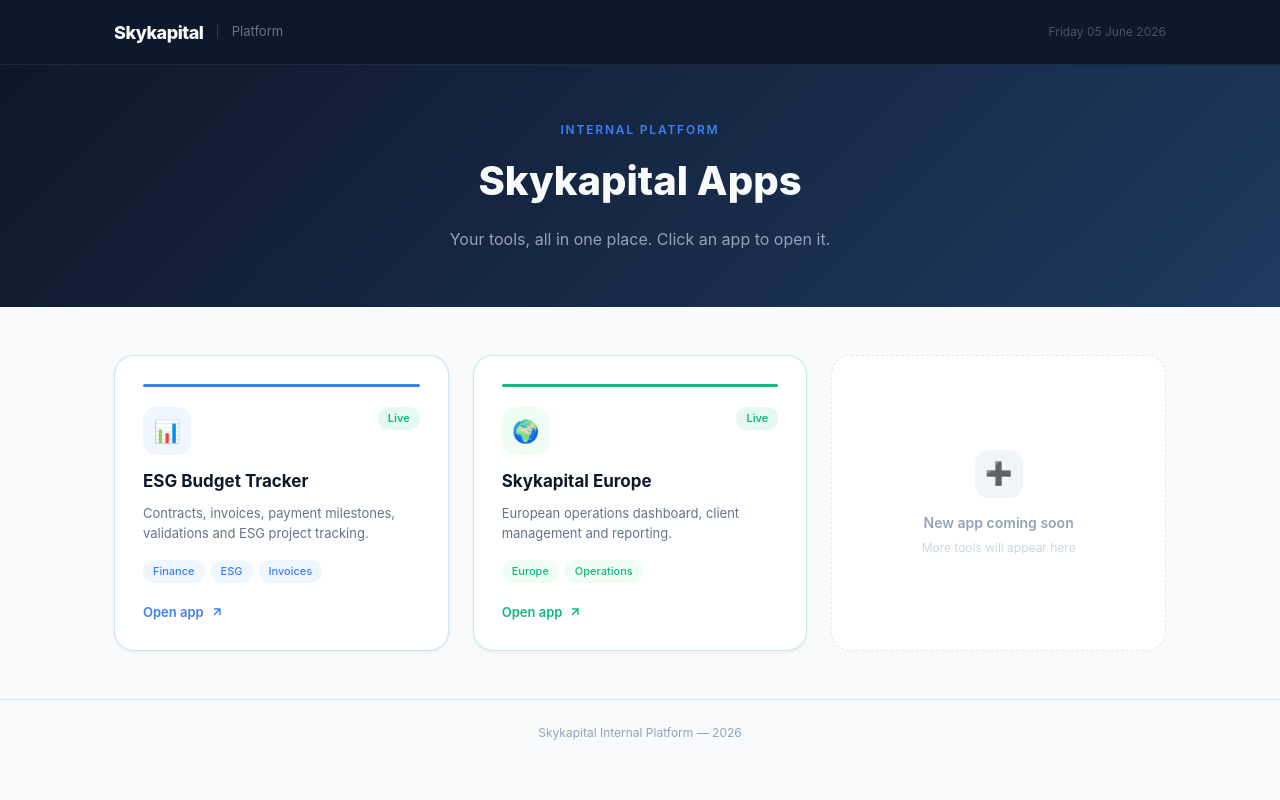
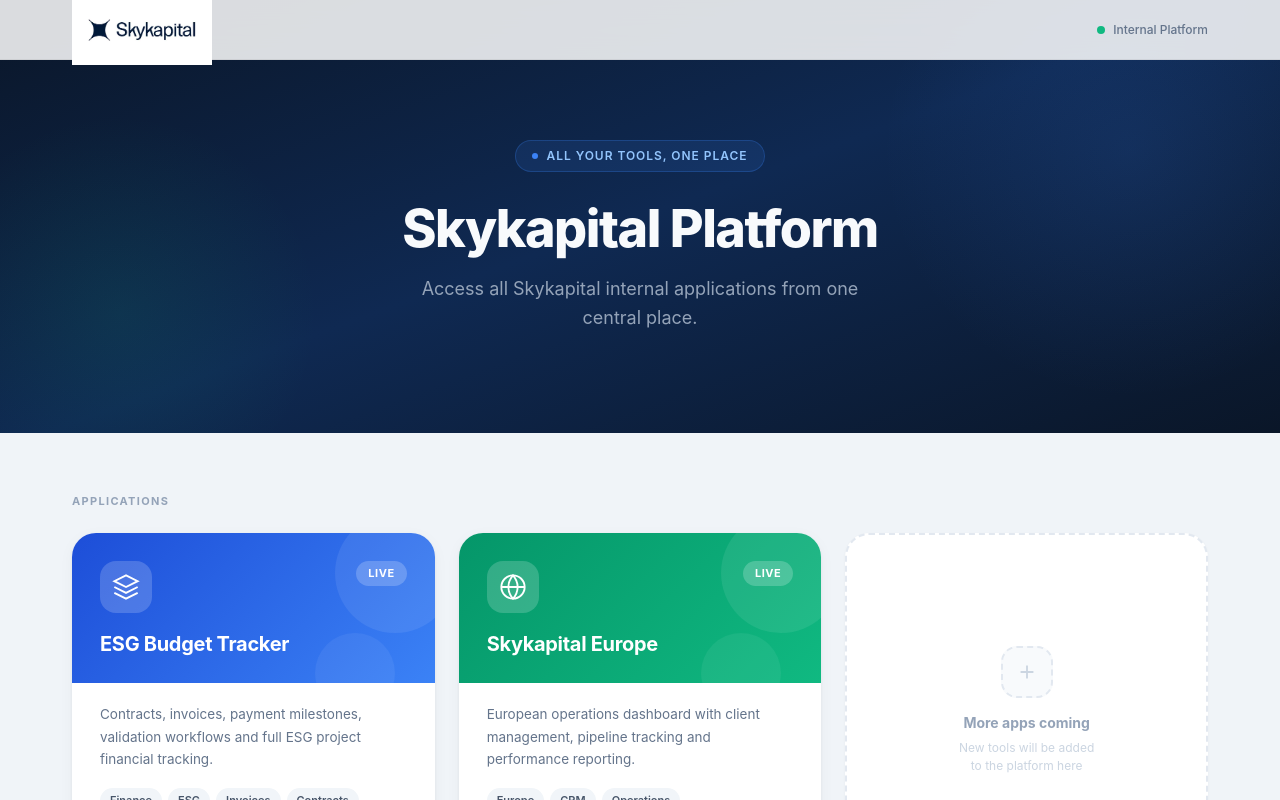
Before and after one commit to rudychoufani98-stack/Skykapital-portal, a Next.js app: page / in a window 1280 px wide. Shown: the top 800 px of the page. Built offline with nearby package versions, Linux system fonts and the light colour scheme.

Commit message:
Premium portal redesign with logo, gradient cards and polished layout

```diff
--- a/app/page.tsx
+++ b/app/page.tsx
@@ -1,91 +1,160 @@
-export default function Portal() {
+'use client'
+import Image from 'next/image'
+
 const apps = [
   {
     name: 'ESG Budget Tracker',
-      description: 'Contracts, invoices, payment milestones, validations and ESG project tracking.',
+    description: 'Contracts, invoices, payment milestones, validation workflows and full ESG project financial tracking.',
     url: 'https://budget-tracker-two-beta.vercel.app/login',
-      icon: '📊',
+    icon: (
+      <svg width="28" height="28" fill="none" stroke="currentColor" strokeWidth="1.6" viewBox="0 0 24 24">
+        <path d="M12 2L2 7l10 5 10-5-10-5z"/><path d="M2 17l10 5 10-5"/><path d="M2 12l10 5 10-5"/>
+      </svg>
+    ),
     color: '#3B82F6',
-      bg: '#EFF6FF',
-      border: 'rgba(59,130,246,0.25)',
-      tags: ['Finance', 'ESG', 'Invoices'],
+    gradient: 'linear-gradient(135deg, #1D4ED8, #3B82F6)',
+    tags: ['Finance', 'ESG', 'Invoices', 'Contracts'],
   },
   {
     name: 'Skykapital Europe',
-      description: 'European operations dashboard, client management and reporting.',
+    description: 'European operations dashboard with client management, pipeline tracking and performance reporting.',
     url: 'https://skykapitaleurope.vercel.app/login',
-      icon: '🌍',
+    icon: (
+      <svg width="28" height="28" fill="none" stroke="currentColor" strokeWidth="1.6" viewBox="0 0 24 24">
+        <circle cx="12" cy="12" r="10"/><path d="M2 12h20"/><path d="M12 2a15.3 15.3 0 0 1 4 10 15.3 15.3 0 0 1-4 10 15.3 15.3 0 0 1-4-10 15.3 15.3 0 0 1 4-10z"/>
+      </svg>
+    ),
     color: '#10B981',
-      bg: '#F0FDF4',
-      border: 'rgba(16,185,129,0.25)',
-      tags: ['Europe', 'Operations'],
+    gradient: 'linear-gradient(135deg, #059669, #10B981)',
+    tags: ['Europe', 'CRM', 'Operations'],
   },
 ]
 
+export default function Portal() {
   return (
-    <main style={{ minHeight: '100vh', background: '#F8FAFC', fontFamily: 'Inter, system-ui, sans-serif' }}>
+    <main style={{ minHeight: '100vh', background: '#F0F4F8', fontFamily: '"Inter", system-ui, -apple-system, sans-serif' }}>
 
-      {/* Header */}
-      <div style={{ background: '#0F172A', borderBottom: '1px solid #1E293B' }}>
-        <div style={{ maxWidth: 1100, margin: '0 auto', padding: '0 24px', height: 64, display: 'flex', alignItems: 'center', justifyContent: 'space-between' }}>
-          <div style={{ display: 'flex', alignItems: 'center', gap: 12 }}>
-            <span style={{ color: '#F8FAFC', fontWeight: 800, fontSize: 18, letterSpacing: '-0.5px' }}>Skykapital</span>
-            <span style={{ color: '#334155', fontSize: 13 }}>|</span>
-            <span style={{ color: '#64748B', fontSize: 13 }}>Platform</span>
+      {/* Top nav */}
+      <nav style={{ position: 'fixed', top: 0, left: 0, right: 0, zIndex: 100, background: 'rgba(255,255,255,0.85)', backdropFilter: 'blur(20px)', borderBottom: '1px solid rgba(0,0,0,0.06)', height: 60 }}>
+        <div style={{ maxWidth: 1200, margin: '0 auto', padding: '0 32px', height: '100%', display: 'flex', alignItems: 'center', justifyContent: 'space-between' }}>
+          <Image src="/logo.png" alt="Skykapital" width={140} height={36} style={{ objectFit: 'contain' }} priority />
+          <div style={{ display: 'flex', alignItems: 'center', gap: 8 }}>
+            <div style={{ width: 8, height: 8, borderRadius: '50%', background: '#10B981' }}/>
+            <span style={{ fontSize: 12, fontWeight: 500, color: '#64748B' }}>Internal Platform</span>
           </div>
-          <span style={{ color: '#475569', fontSize: 12 }}>{new Date().toLocaleDateString('en-GB', { weekday: 'long', day: '2-digit', month: 'long', year: 'numeric' })}</span>
+        </div>
+      </nav>
+
+      {/* Hero */}
+      <div style={{
+        background: 'linear-gradient(160deg, #0A1628 0%, #0F2952 50%, #0A1628 100%)',
+        paddingTop: 140, paddingBottom: 100, paddingLeft: 24, paddingRight: 24,
+        position: 'relative', overflow: 'hidden',
+      }}>
+        {/* Decorative circles */}
+        <div style={{ position: 'absolute', top: -100, right: -100, width: 500, height: 500, borderRadius: '50%', background: 'radial-gradient(circle, rgba(59,130,246,0.12) 0%, transparent 70%)', pointerEvents: 'none' }}/>
+        <div style={{ position: 'absolute', bottom: -80, left: -80, width: 400, height: 400, borderRadius: '50%', background: 'radial-gradient(circle, rgba(16,185,129,0.1) 0%, transparent 70%)', pointerEvents: 'none' }}/>
+
+        <div style={{ maxWidth: 1200, margin: '0 auto', textAlign: 'center', position: 'relative', zIndex: 1 }}>
+          <div style={{ display: 'inline-flex', alignItems: 'center', gap: 8, background: 'rgba(59,130,246,0.12)', border: '1px solid rgba(59,130,246,0.25)', borderRadius: 100, padding: '6px 16px', marginBottom: 28 }}>
+            <div style={{ width: 6, height: 6, borderRadius: '50%', background: '#3B82F6' }}/>
+            <span style={{ color: '#93C5FD', fontSize: 12, fontWeight: 600, letterSpacing: '0.08em', textTransform: 'uppercase' }}>All your tools, one place</span>
+          </div>
+          <h1 style={{ color: '#F8FAFC', fontSize: 52, fontWeight: 800, margin: '0 0 18px', letterSpacing: '-1.5px', lineHeight: 1.1 }}>
+            Skykapital Platform
+          </h1>
+          <p style={{ color: '#94A3B8', fontSize: 18, maxWidth: 500, margin: '0 auto', lineHeight: 1.6 }}>
+            Access all Skykapital internal applications from one central place.
+          </p>
         </div>
       </div>
 
-      {/* Hero */}
-      <div style={{ background: 'linear-gradient(135deg, #0F172A 0%, #1E3A5F 100%)', padding: '56px 24px' }}>
-        <div style={{ maxWidth: 1100, margin: '0 auto', textAlign: 'center' }}>
-          <p style={{ color: '#3B82F6', fontWeight: 600, fontSize: 12, letterSpacing: '0.15em', textTransform: 'uppercase', marginBottom: 12 }}>Internal Platform</p>
-          <h1 style={{ color: '#F8FAFC', fontSize: 40, fontWeight: 800, margin: '0 0 16px' }}>Skykapital Apps</h1>
-          <p style={{ color: '#94A3B8', fontSize: 16, maxWidth: 480, margin: '0 auto' }}>Your tools, all in one place. Click an app to open it.</p>
+      {/* Apps */}
+      <div style={{ maxWidth: 1200, margin: '0 auto', padding: '60px 32px' }}>
+        <p style={{ color: '#94A3B8', fontSize: 11, fontWeight: 700, letterSpacing: '0.12em', textTransform: 'uppercase', marginBottom: 24 }}>Applications</p>
+
+        <div style={{ display: 'grid', gridTemplateColumns: 'repeat(auto-fill, minmax(360px, 1fr))', gap: 24 }}>
+          {apps.map(app => (
+            <a key={app.name} href={app.url} target="_blank" rel="noopener noreferrer"
+              style={{ textDecoration: 'none', display: 'block' }}>
+              <div style={{
+                background: '#FFFFFF', borderRadius: 24, overflow: 'hidden',
+                boxShadow: '0 1px 3px rgba(0,0,0,0.06), 0 4px 16px rgba(0,0,0,0.04)',
+                transition: 'transform 0.2s ease, box-shadow 0.2s ease',
+                cursor: 'pointer',
+              }}
+                onMouseEnter={e => {
+                  const el = e.currentTarget as HTMLElement
+                  el.style.transform = 'translateY(-4px)'
+                  el.style.boxShadow = '0 8px 30px rgba(0,0,0,0.12), 0 2px 8px rgba(0,0,0,0.08)'
+                }}
+                onMouseLeave={e => {
+                  const el = e.currentTarget as HTMLElement
+                  el.style.transform = 'none'
+                  el.style.boxShadow = '0 1px 3px rgba(0,0,0,0.06), 0 4px 16px rgba(0,0,0,0.04)'
+                }}
+              >
+                {/* Coloured header band */}
+                <div style={{ background: app.gradient, padding: '28px 28px 24px', position: 'relative', overflow: 'hidden' }}>
+                  <div style={{ position: 'absolute', top: -20, right: -20, width: 120, height: 120, borderRadius: '50%', background: 'rgba(255,255,255,0.08)' }}/>
+                  <div style={{ position: 'absolute', bottom: -30, right: 40, width: 80, height: 80, borderRadius: '50%', background: 'rgba(255,255,255,0.06)' }}/>
+                  <div style={{ display: 'flex', alignItems: 'flex-start', justifyContent: 'space-between', position: 'relative', zIndex: 1 }}>
+                    <div style={{ width: 52, height: 52, borderRadius: 16, background: 'rgba(255,255,255,0.18)', display: 'flex', alignItems: 'center', justifyContent: 'center', color: '#fff' }}>
+                      {app.icon}
+                    </div>
+                    <span style={{ fontSize: 11, fontWeight: 700, padding: '4px 12px', borderRadius: 100, background: 'rgba(255,255,255,0.2)', color: '#fff', letterSpacing: '0.05em' }}>
+                      LIVE
+                    </span>
+                  </div>
+                  <h2 style={{ color: '#fff', fontSize: 20, fontWeight: 700, margin: '16px 0 0', letterSpacing: '-0.3px', position: 'relative', zIndex: 1 }}>{app.name}</h2>
+                </div>
+
+                {/* Body */}
+                <div style={{ padding: '20px 28px 24px' }}>
+                  <p style={{ color: '#64748B', fontSize: 13.5, lineHeight: 1.65, margin: '0 0 18px' }}>{app.description}</p>
+
+                  <div style={{ display: 'flex', gap: 6, flexWrap: 'wrap', marginBottom: 20 }}>
+                    {app.tags.map(tag => (
+                      <span key={tag} style={{ fontSize: 11, fontWeight: 600, padding: '4px 10px', borderRadius: 100, background: '#F1F5F9', color: '#475569' }}>
+                        {tag}
+                      </span>
+                    ))}
+                  </div>
+
+                  <div style={{ display: 'flex', alignItems: 'center', justifyContent: 'space-between' }}>
+                    <span style={{ fontSize: 13, fontWeight: 700, color: app.color }}>Open application</span>
+                    <div style={{ width: 32, height: 32, borderRadius: 10, background: `${app.color}12`, display: 'flex', alignItems: 'center', justifyContent: 'center' }}>
+                      <svg width="14" height="14" fill="none" stroke={app.color} strokeWidth="2.5" viewBox="0 0 24 24"><path d="M7 17L17 7"/><path d="M7 7h10v10"/></svg>
                     </div>
                   </div>
-
-      {/* Apps grid */}
-      <div style={{ maxWidth: 1100, margin: '0 auto', padding: '48px 24px' }}>
-        <div style={{ display: 'grid', gridTemplateColumns: 'repeat(auto-fill, minmax(320px, 1fr))', gap: 24 }}>
-          {apps.map(app => (
-            <a key={app.name} href={app.url} target="_blank" rel="noopener noreferrer" style={{ textDecoration: 'none', display: 'block' }}>
-              <div style={{ background: '#FFFFFF', borderRadius: 20, border: `1px solid ${app.border}`, padding: 28, cursor: 'pointer', boxShadow: '0 1px 4px rgba(0,0,0,0.06)' }}>
-                <div style={{ height: 3, background: app.color, borderRadius: 4, marginBottom: 20 }}/>
-                <div style={{ display: 'flex', alignItems: 'flex-start', justifyContent: 'space-between', marginBottom: 14 }}>
-                  <div style={{ width: 48, height: 48, borderRadius: 14, background: app.bg, display: 'flex', alignItems: 'center', justifyContent: 'center', fontSize: 22 }}>
-                    {app.icon}
-                  </div>
-                  <span style={{ fontSize: 11, fontWeight: 600, padding: '3px 10px', borderRadius: 20, background: 'rgba(16,185,129,0.1)', color: '#10B981' }}>Live</span>
-                </div>
-                <h2 style={{ color: '#0F172A', fontSize: 17, fontWeight: 700, margin: '0 0 8px' }}>{app.name}</h2>
-                <p style={{ color: '#64748B', fontSize: 13, lineHeight: 1.6, margin: '0 0 16px' }}>{app.description}</p>
-                <div style={{ display: 'flex', gap: 6, flexWrap: 'wrap', marginBottom: 20 }}>
-                  {app.tags.map(tag => (
-                    <span key={tag} style={{ fontSize: 11, fontWeight: 500, padding: '3px 10px', borderRadius: 20, background: app.bg, color: app.color }}>{tag}</span>
-                  ))}
-                </div>
-                <div style={{ display: 'flex', alignItems: 'center', gap: 6, color: app.color, fontSize: 13, fontWeight: 600 }}>
-                  Open app
-                  <svg width="14" height="14" fill="none" stroke="currentColor" strokeWidth="2.5" viewBox="0 0 24 24"><path d="M7 17L17 7"/><path d="M7 7h10v10"/></svg>
                 </div>
               </div>
             </a>
           ))}
 
-          {/* Coming soon */}
-          <div style={{ background: '#FFFFFF', borderRadius: 20, border: '1px dashed #E2E8F0', padding: 28, display: 'flex', flexDirection: 'column', alignItems: 'center', justifyContent: 'center', minHeight: 220, textAlign: 'center' }}>
-            <div style={{ width: 48, height: 48, borderRadius: 14, background: '#F1F5F9', display: 'flex', alignItems: 'center', justifyContent: 'center', fontSize: 22, marginBottom: 14 }}>➕</div>
-            <p style={{ color: '#94A3B8', fontSize: 14, fontWeight: 600, margin: '0 0 6px' }}>New app coming soon</p>
-            <p style={{ color: '#CBD5E1', fontSize: 12, margin: 0 }}>More tools will appear here</p>
+          {/* Coming soon card */}
+          <div style={{
+            background: '#FFFFFF', borderRadius: 24, overflow: 'hidden',
+            boxShadow: '0 1px 3px rgba(0,0,0,0.04)',
+            border: '2px dashed #E2E8F0',
+            display: 'flex', flexDirection: 'column', alignItems: 'center', justifyContent: 'center',
+            minHeight: 260, textAlign: 'center', padding: 32,
+          }}>
+            <div style={{ width: 52, height: 52, borderRadius: 16, background: '#F8FAFC', border: '2px dashed #E2E8F0', display: 'flex', alignItems: 'center', justifyContent: 'center', marginBottom: 14 }}>
+              <svg width="22" height="22" fill="none" stroke="#CBD5E1" strokeWidth="2" viewBox="0 0 24 24"><line x1="12" y1="5" x2="12" y2="19"/><line x1="5" y1="12" x2="19" y2="12"/></svg>
+            </div>
+            <p style={{ color: '#94A3B8', fontSize: 14, fontWeight: 700, margin: '0 0 6px' }}>More apps coming</p>
+            <p style={{ color: '#CBD5E1', fontSize: 12, margin: 0, lineHeight: 1.5 }}>New tools will be added<br/>to the platform here</p>
           </div>
         </div>
       </div>
 
       {/* Footer */}
-      <div style={{ borderTop: '1px solid #E2E8F0', padding: '24px', textAlign: 'center' }}>
-        <p style={{ color: '#94A3B8', fontSize: 12, margin: 0 }}>Skykapital Internal Platform &mdash; {new Date().getFullYear()}</p>
+      <div style={{ borderTop: '1px solid #E2E8F0', padding: '28px 32px', textAlign: 'center', background: '#fff' }}>
+        <div style={{ display: 'flex', alignItems: 'center', justifyContent: 'center', gap: 12, marginBottom: 8 }}>
+          <Image src="/logo.png" alt="Skykapital" width={90} height={24} style={{ objectFit: 'contain', opacity: 0.4 }} />
+        </div>
+        <p style={{ color: '#CBD5E1', fontSize: 11, margin: 0 }}>Internal use only &mdash; {new Date().getFullYear()} Skykapital</p>
       </div>
 
     </main>
```
Also changed, not shown: public/logo.png (added). Lines whose indentation alone changed are shown as unchanged.
